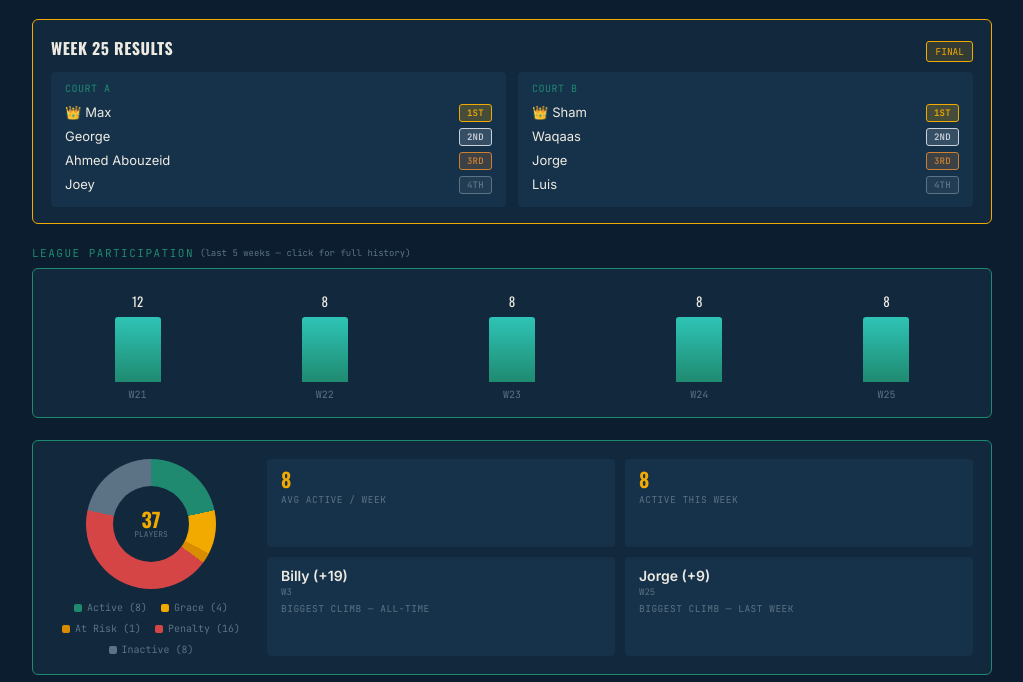
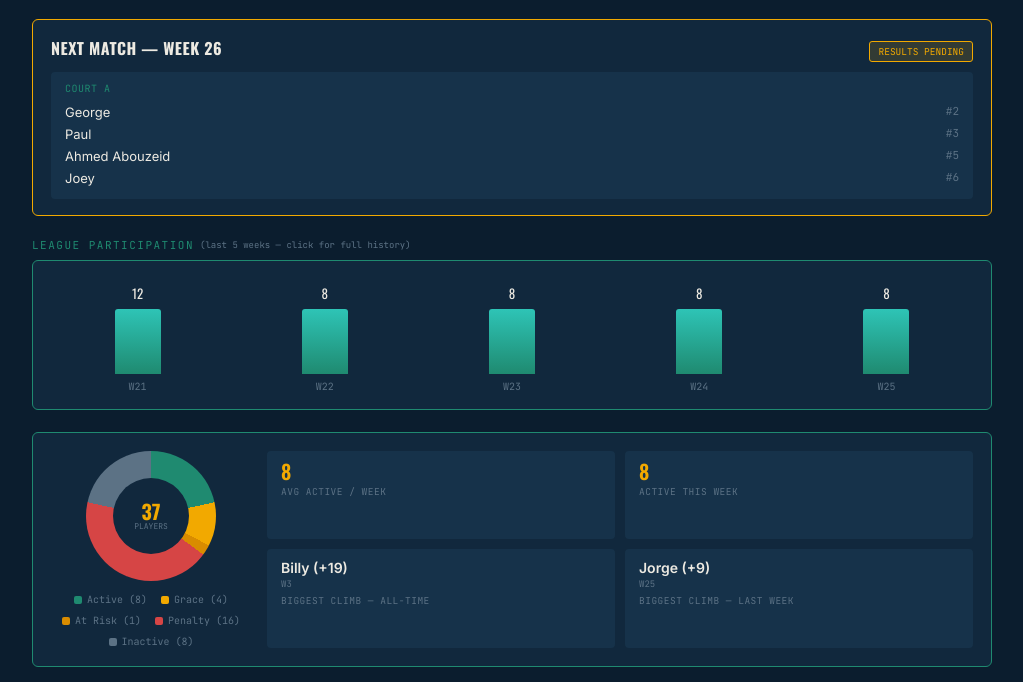
Before and after one commit to benvcoca-source/legends-league, a plain HTML site: page index.html in a window 1280 px wide. Shown: the part 104-786 px from the top of the page, without its empty margins (128-1151 px from the left). Drawn offline with nearby package versions, Linux system fonts and the light colour scheme.

Commit message:
Week 26 courts confirmed

```diff
--- a/index.html
+++ b/index.html
@@ -355,20 +355,14 @@
   });
 
   const nextMatch = {
-    week: "Week 25",
-    resultsIn: true,
+    week: "Week 26",
+    resultsIn: false,
     courts: [
       {court: "Court A", players: [
-        {name:"Max", rank:1},
         {name:"George", rank:2},
-        {name:"Joey", rank:5},
-        {name:"Ahmed Abouzeid", rank:6}
-      ]},
-      {court: "Court B", players: [
-        {name:"Sham", rank:11},
-        {name:"Waqaas", rank:14},
-        {name:"Luis", rank:16},
-        {name:"Jorge", rank:24}
+        {name:"Paul", rank:3},
+        {name:"Ahmed Abouzeid", rank:5},
+        {name:"Joey", rank:6}
       ]}
     ]
   };
```
